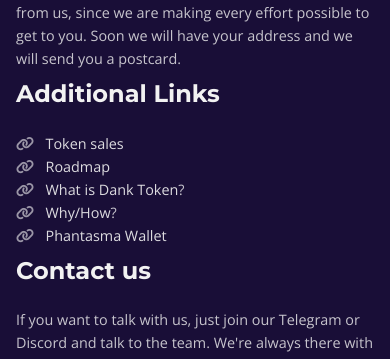
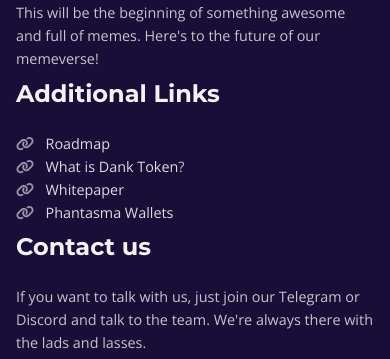
Before and after one commit to vincentgeneste/memeunity-dank-sales-page, a website: page public/index-no-animations.html in a window 390 px wide. Shown: the part 948-1307 px from the top of the page. Drawn offline with nearby package versions, Linux system fonts and the light colour scheme.

Commit message:
Footer align fix, Header subtext fix mobile fix, Hyperlinks
Footer align fix, Header subtext fix mobile fix, Hyperlinks

```diff
--- a/public/index-no-animations.html
+++ b/public/index-no-animations.html
@@ -98,9 +98,8 @@
               <span>Dank</span>
             </div>
             <p>
-              When the time comes, you will be the first to hear from us, since
-              we are making every effort possible to get to you. Soon we will
-              have your address and we will send you a postcard.
+              This will be the beginning of something awesome and full of memes.
+              Here's to the future of our memeverse!
             </p>
             <!-- <ul class="social links">
               <li><i class="fab fa-discord"></i></li>
@@ -114,23 +113,19 @@
             <ul class="links">
               <li>
                 <span class="bullet"><i class="fas fa-link"></i></span>
-                <a href="#">Token sales</a>
+                <a href="https://memeunity.com/#roadmap" target="_blank">Roadmap</a>
               </li>
               <li>
                 <span class="bullet"><i class="fas fa-link"></i></span>
-                <a href="#">Roadmap</a>
+                <a href="https://docs.google.com/document/d/1hzSz46MQm8Bn4ytWL4Op-LPDWfV7w_NYDMOxTYqFYSs/edit?usp=sharing" target="_blank">What is Dank Token</a>?
               </li>
               <li>
                 <span class="bullet"><i class="fas fa-link"></i></span>
-                <a href="#">What is Dank Token</a>?
+                <a href="https://docs.google.com/document/d/1-GLSxMDTp29buL8rljzrCB7k6lw8mU4FcIrTpcu_pYM/edit?usp=sharing" target="_blank">Whitepaper</a>
               </li>
               <li>
                 <span class="bullet"><i class="fas fa-link"></i></span>
-                <a href="#">Why/How</a>?
-              </li>
-              <li>
-                <span class="bullet"><i class="fas fa-link"></i></span>
-                <a href="#">Phantasma Wallet</a>
+                <a href="https://www.phantasma.io/wallets" target="_blank">Phantasma Wallets</a>
               </li>
             </ul>
           </div>
@@ -141,9 +136,13 @@
               talk to the team. We're always there with the lads and lasses.
             </p>
             <ul class="social links">
-              <li><i class="fab fa-discord"></i></li>
+              <li>
+                <i class="fab fa-discord"></i>
+                <a href="https://discord.gg/XFXsFfX" target="_blank"></a>
+              </li>
               <li>
                 <i class="fab fa-telegram"></i>
+                <a href="https://t.me/memeunityontg" target="_blank"></a>
               </li>
             </ul>
           </div>
--- a/scss/main.scss
+++ b/scss/main.scss
@@ -181,6 +181,7 @@
     }
     p {
       font-style: italic;
+      text-align: center;
       @extend .text-font;
     }
     .buy {
@@ -331,7 +332,8 @@
     justify-content: space-between;
     & > div {
       @include breakpoint($tablet) {
-        width: 23%;
+        // background-color: red;
+        max-width: 23%;
       }
       @include breakpoint(0) {
         width: 100%;
```
Also changed, not shown: public/css/main.css.
